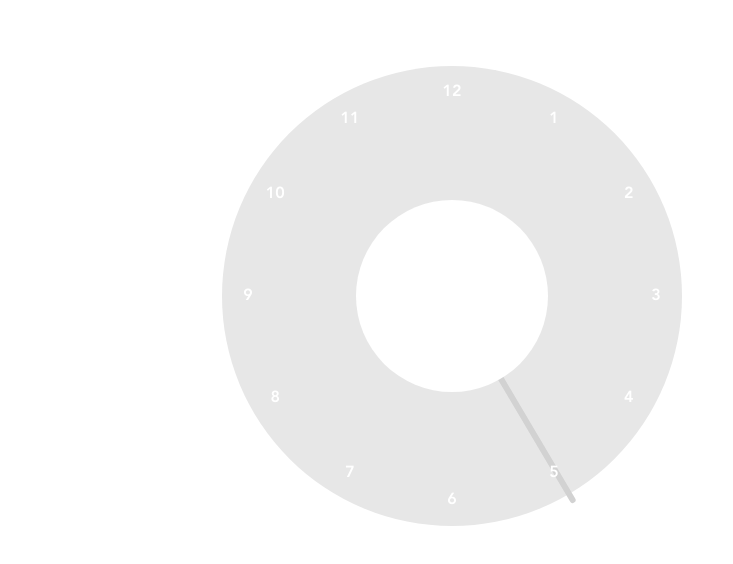
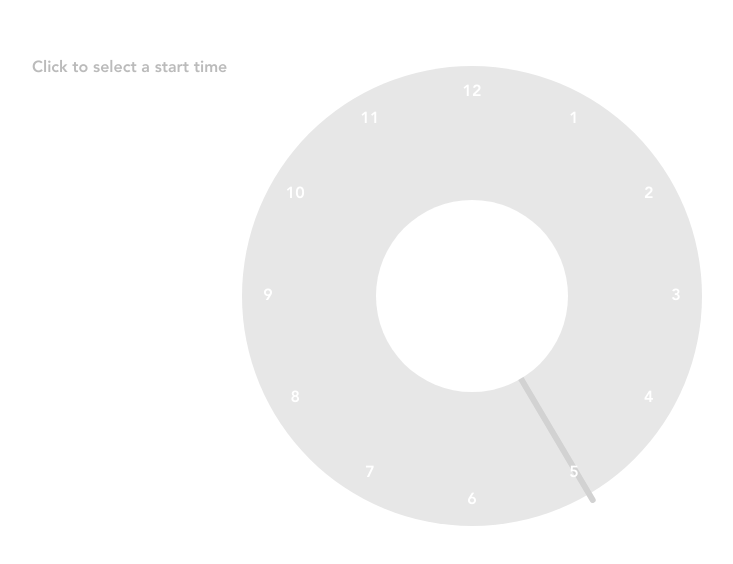
Before and after one commit to eddireeder/day-planner, a React (Create React App) app: page / in a window 1280 px wide. Shown: the part 104-668 px from the top of the page, without its empty margins (268-1001 px from the left). Built offline with nearby package versions, Linux system fonts and the light colour scheme.

Commit message:
Added more colours and helper message

```diff
--- a/src/components/App/App.css
+++ b/src/components/App/App.css
@@ -4,3 +4,7 @@
   justify-content: center;
   align-items: center;
 }
+
+.App .planner {
+  display: flex;
+}
--- a/src/components/App/App.js
+++ b/src/components/App/App.js
@@ -23,11 +23,13 @@ class App extends React.Component {
   render() {
     return (
       <div className="App">
-        <List activities={this.state.activities}></List>
-        <Clock
-          activities={this.state.activities}
-          setActivities={this.setActivities}
-        ></Clock>
+        <div className="planner">
+          <List activities={this.state.activities}></List>
+          <Clock
+            activities={this.state.activities}
+            setActivities={this.setActivities}
+          ></Clock>
+        </div>
       </div>
     );
   }
--- a/src/components/Clock/Clock.js
+++ b/src/components/Clock/Clock.js
@@ -18,7 +18,12 @@ class Clock extends React.Component {
       "#ffd67c",
       "#ff9265",
       "#b8acf3",
-      "#4eecc6"
+      "#4eecc6",
+      "#5ae88f",
+      "#10d9f3",
+      "#ff988b",
+      "#b385f5",
+      "#8ae28e"
     ];
     // Define initial state
     this.state = {
@@ -66,7 +71,7 @@ class Clock extends React.Component {
     clearInterval(this.state.intervalId);
   }
 
-  getUnusedColor() {
+  getColor() {
     // Copy color array
     let colorStrings = [...this.colorStrings];
     // Remove any colors that are already being used
@@ -74,10 +79,10 @@ class Clock extends React.Component {
       const i = colorStrings.indexOf(activity.colorString);
       if (i !== -1) colorStrings.splice(i, 1);
     }
-    // Select random color from remaining colors
+    // Select random color from remaining colors (or from all if all used)
     return colorStrings.length > 0
       ? colorStrings[Math.floor(Math.random() * colorStrings.length)]
-      : null;
+      : this.colorStrings[Math.floor(Math.random() * this.colorStrings.length)];
   }
 
   generateDescription() {
@@ -326,11 +331,13 @@ class Clock extends React.Component {
         let newActivities = [...this.props.activities];
         // Set the time to as the cursor angle's time
         newActivities[i].timeTo = this.angleToFutureTs(this.state.cursorAngle);
+        // Give a fake description
+        newActivities[i].description = this.generateDescription();
         // Update parents activities array
         this.props.setActivities(newActivities);
         // Update next color
         let newState = { ...this.state };
-        newState.nextColor = this.getUnusedColor();
+        newState.nextColor = this.getColor();
         this.setState(newState);
         // Update variable and exit loop
         selectingTimeTo = true;
@@ -344,7 +351,7 @@ class Clock extends React.Component {
       newActivites.push({
         timeFrom: this.angleToFutureTs(this.state.cursorAngle),
         timeTo: null,
-        description: this.generateDescription(),
+        description: null,
         colorString: this.state.nextColor
       });
       this.props.setActivities(newActivites);
--- a/src/components/List/List.css
+++ b/src/components/List/List.css
@@ -1,7 +1,19 @@
 .List {
-  width: 10rem;
+  width: 12rem;
+  margin-right: 0.5rem;
 }
 
 .List .description {
   color: white;
+  width: fit-content;
+  font-family: "AvenirHeavy";
+  padding: 0.2rem 0.6rem;
+  border-radius: 0.2rem;
+  margin-bottom: 0.5rem;
 }
+
+.List .helper {
+  font-family: "AvenirHeavy";
+  color: #bbbbbb;
+  width: max-content;
+}
--- a/src/components/List/List.js
+++ b/src/components/List/List.js
@@ -3,10 +3,19 @@ import "./List.css";
 
 class List extends React.Component {
   render() {
-    return (
-      <div className="List">
+    // Fill list with either activity descriptions or helper messages
+    let listContent;
+    if (this.props.activities.length > 0) {
+      if (
+        this.props.activities.length === 1 &&
+        this.props.activities[0].timeTo == null
+      ) {
+        listContent = <div className="helper">Click to select an end time</div>;
+      } else {
+        listContent = (
           <React.Fragment>
             {this.props.activities.map((value, index) => {
+              if (value.description != null) {
                 return (
                   <div
                     key={index}
@@ -16,10 +25,16 @@ class List extends React.Component {
                     {value.description}
                   </div>
                 );
+              }
+              return null;
             })}
           </React.Fragment>
-      </div>
         );
+      }
+    } else {
+      listContent = <div className="helper">Click to select a start time</div>;
+    }
+    return <div className="List">{listContent}</div>;
   }
 }
 
```
Lines whose indentation alone changed are shown as unchanged.
